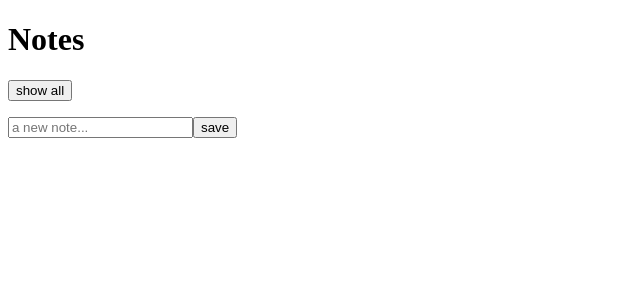
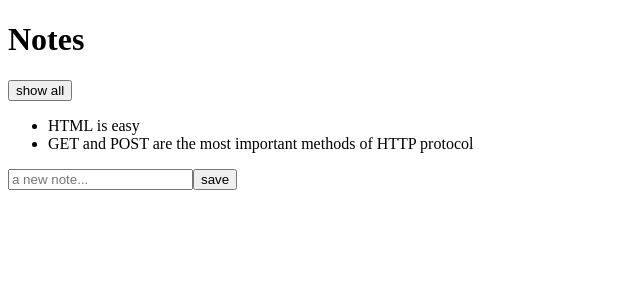
Before and after one commit to AustinWang0120/fso_demo, a React (Create React App) app: page / in a window 1280 px wide. Shown: the top 300 px of the page, without its empty margins (0-640 px from the left). Built offline with nearby package versions, Linux system fonts and the light colour scheme; data requests are answered from the project's data file.

Commit message:
Add axios to fetch data

```diff
--- a/src/App.js
+++ b/src/App.js
@@ -1,10 +1,22 @@
-import { useState } from "react"
+import { useEffect, useState } from "react"
+import axios from "axios"
 import Note from "./components/Note"
 
 const App = () => {
   const [notes, setNotes] = useState([])
   const [newNote, setNewNote] = useState("")
   const [showAll, setShowAll] = useState(false)
+
+  useEffect(() => {
+    console.log("effect")
+    axios
+      .get("http://localhost:3001/notes")
+      .then((res) => {
+        console.log("promise fulfilled")
+        setNotes(res.data)
+      })
+  }, [])
+  console.log("render", notes.length, "notes")
 
   const addNote = (event) => {
     event.preventDefault()
```
Also changed, not shown: package.json (+6 -1 lines), 1 other file (tests, documents, lock files or other folders).
